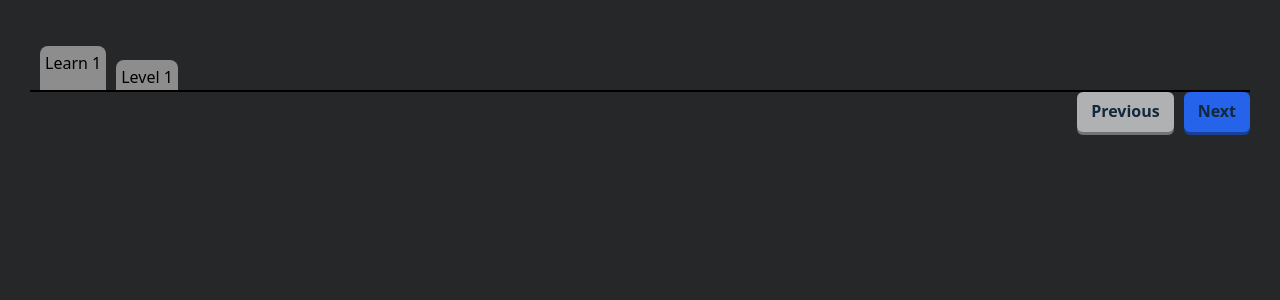
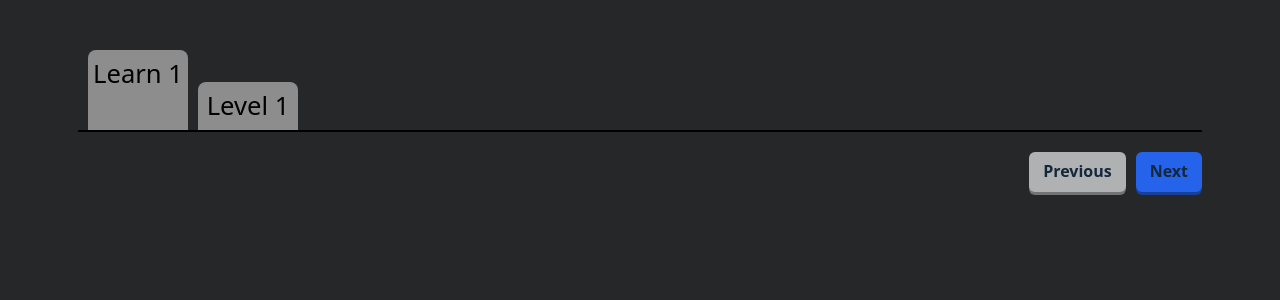
Before and after one commit to lhamm470/Keyboard-shortcut-learner, a React app in the folder KeyboardShortcutsLearner/frontend/: page / in a window 1280 px wide. Shown: the top 300 px of the page. Built offline with nearby package versions, Linux system fonts and the light colour scheme; the HTML template or start-up script is replaced by a standard one.

Commit message:
made page width consistent

```diff
--- a/KeyboardShortcutsLearner/frontend/src/components/CodeEditors/CodeEditorWorkingSpace.tsx
+++ b/KeyboardShortcutsLearner/frontend/src/components/CodeEditors/CodeEditorWorkingSpace.tsx
@@ -33,11 +33,6 @@ const CodeEditorWorkingSpace = ({
       defaultLanguage="javascript"
       defaultValue={currentCode}
       value={currentCode}
-      options={
-        {
-          //readOnly: !isDoingLevel,
-        }
-      }
       onChange={(value) => {
         setCurrentCode(value ?? "");
         if (value?.trim() == levelData.solutionCode) {
--- a/KeyboardShortcutsLearner/frontend/src/components/ComponentTemplates/LessonPageTemplate.tsx
+++ b/KeyboardShortcutsLearner/frontend/src/components/ComponentTemplates/LessonPageTemplate.tsx
@@ -3,16 +3,24 @@ import LevelPageTemplate from "./LevelPageTemplate";
 import { LessonDataType } from "../ReusedComponents/CustomTypes";
 import ModuleNavigationTemplate from "./ModuleNavigationTemplate";
 import EndOfPageNavigation from "../ReusedComponents/EndOfPageNavigation";
+import styled from "styled-components";
 
 type LessonPageTemplateProps = {
   lessonData: LessonDataType;
 };
 
+const PageContainer = styled.main`
+  width: min(100%, 1440px);
+  margin-inline: auto;
+  padding-inline: clamp(16px, 4vw, 48px);
+  box-sizing: border-box;
+`;
+
 const LessonPageTemplate = ({ lessonData }: LessonPageTemplateProps) => {
   const [selectedTab, setSelectedTab] = useState(1);
 
   return (
-    <>
+    <PageContainer>
       <ModuleNavigationTemplate
         selectedTab={selectedTab}
         setSelectedTab={setSelectedTab}
@@ -30,7 +38,7 @@ const LessonPageTemplate = ({ lessonData }: LessonPageTemplateProps) => {
         setSelectedTab={setSelectedTab}
         lessonData={lessonData}
       ></EndOfPageNavigation>
-    </>
+    </PageContainer>
   );
 };
 
--- a/KeyboardShortcutsLearner/frontend/src/components/ComponentTemplates/LevelEditorsTemplate.tsx
+++ b/KeyboardShortcutsLearner/frontend/src/components/ComponentTemplates/LevelEditorsTemplate.tsx
@@ -14,7 +14,6 @@ const Editors = styled.div`
   grid-template-columns: repeat(2, 1fr);
   gap: 40px;
   margin-top: 20px;
-  margin-bottom: 20px;
 
   > div {
     min-width: 0;
--- a/KeyboardShortcutsLearner/frontend/src/components/ComponentTemplates/LevelPageTemplate.tsx
+++ b/KeyboardShortcutsLearner/frontend/src/components/ComponentTemplates/LevelPageTemplate.tsx
@@ -1,30 +1,23 @@
 import LevelEditorsTemplate from "./LevelEditorsTemplate";
 import { useState } from "react";
-import { useIsDoingLevelContext } from "../../UseIsDoingLevelContext";
-import Stopwatch from "../ReusedComponents/Stopwatch";
 import ControlsHeading from "../ReusedComponents/ControlsHeading";
 import ResultsLeaderboard from "../ReusedComponents/ResultsLeaderboard";
-import styled from "styled-components";
-import EndOfPageNavigation from "../ReusedComponents/EndOfPageNavigation";
 import PossibleKeyboardShortcuts from "./PossibleKeyboardShortcuts";
 import { LevelDataType } from "../ReusedComponents/CustomTypes";
-import ModuleNavigationTemplate from "./ModuleNavigationTemplate";
-
-const PageContainer = styled.main`
-  width: min(100%, 1440px);
-  margin-inline: auto;
-  padding-inline: clamp(16px, 4vw, 48px);
-  box-sizing: border-box;
-`;
+import styled from "styled-components";
 
 type LevelPageTemplateProps = {
   levelData: LevelDataType;
 };
 
+const LevelPageTemplateSC = styled.div`
+  margin-top: 10px;
+`;
+
 const LevelPageTemplate = ({ levelData }: LevelPageTemplateProps) => {
   const [currentCode, setCurrentCode] = useState(levelData.startCode);
   return (
-    <PageContainer>
+    <LevelPageTemplateSC>
       <p style={{ textDecoration: "underline" }}>Level description</p>
       <p>{levelData.description}</p>
       <PossibleKeyboardShortcuts
@@ -37,7 +30,7 @@ const LevelPageTemplate = ({ levelData }: LevelPageTemplateProps) => {
         setCurrentCode={setCurrentCode}
       ></LevelEditorsTemplate>
       <ResultsLeaderboard levelData={levelData}></ResultsLeaderboard>
-    </PageContainer>
+    </LevelPageTemplateSC>
   );
 };
 
--- a/KeyboardShortcutsLearner/frontend/src/components/ComponentTemplates/ModuleNavigationTemplate.tsx
+++ b/KeyboardShortcutsLearner/frontend/src/components/ComponentTemplates/ModuleNavigationTemplate.tsx
@@ -19,12 +19,14 @@ const ModuleTabSC = styled.button<{ $active: boolean }>`
   color: black;
   border-radius: 8px;
   border: none;
-  width: fit-content;
+  width: 100px;
   padding: 5px;
   transition: background-color 0.2s ease;
-  top: ${({ $active }) => ($active ? "16px" : "30px")};
+  top: ${({ $active }) => ($active ? "20px" : "52px")};
+  justify-content: center;
+  font-size: 1.6em;
 
-  height: 60px;
+  height: 100px;
 
   &:active {
     background-color: #686868;
--- a/KeyboardShortcutsLearner/frontend/src/components/ReusedComponents/EndOfPageNavigation.tsx
+++ b/KeyboardShortcutsLearner/frontend/src/components/ReusedComponents/EndOfPageNavigation.tsx
@@ -6,6 +6,7 @@ const EndOfPageNavigationSC = styled.div`
   display: flex;
   justify-content: flex-end;
   gap: 10px;
+  margin-top: 20px;
 `;
 
 type EndOfPageNavigationProps = {
```
